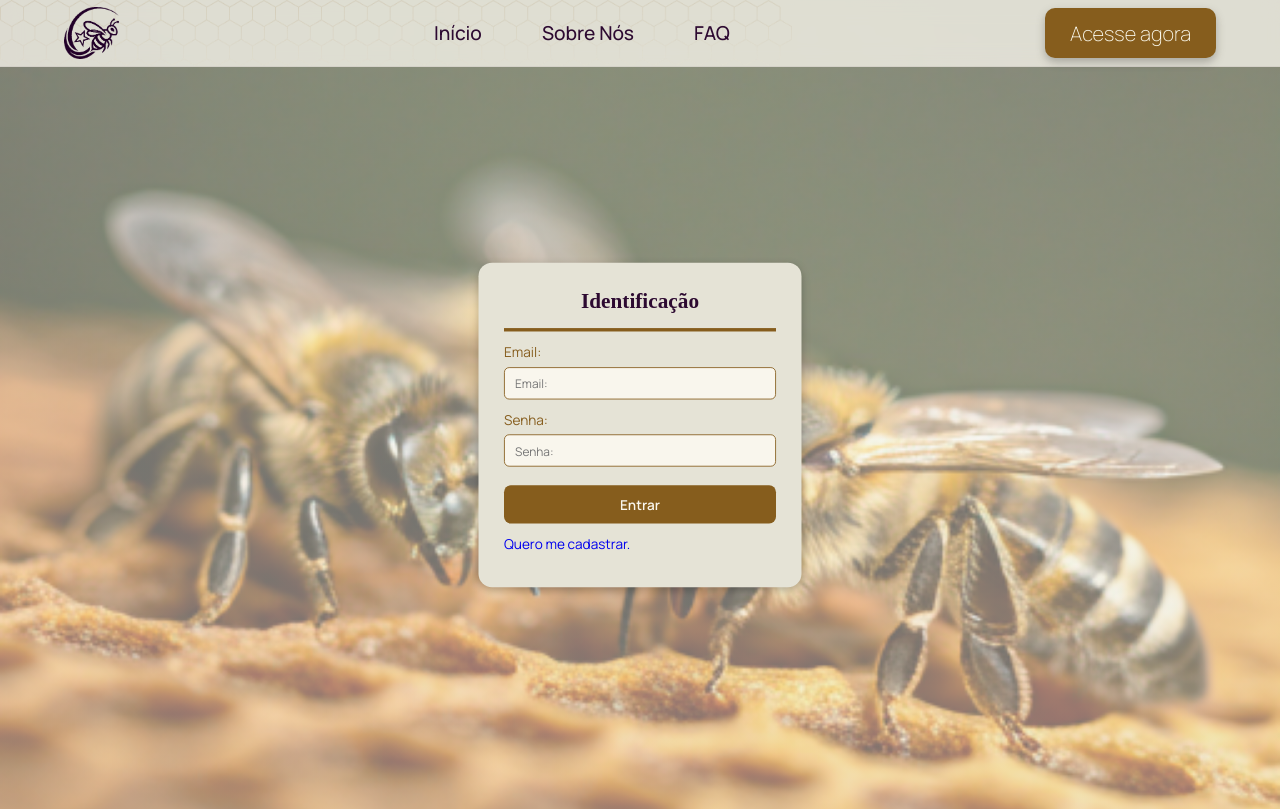
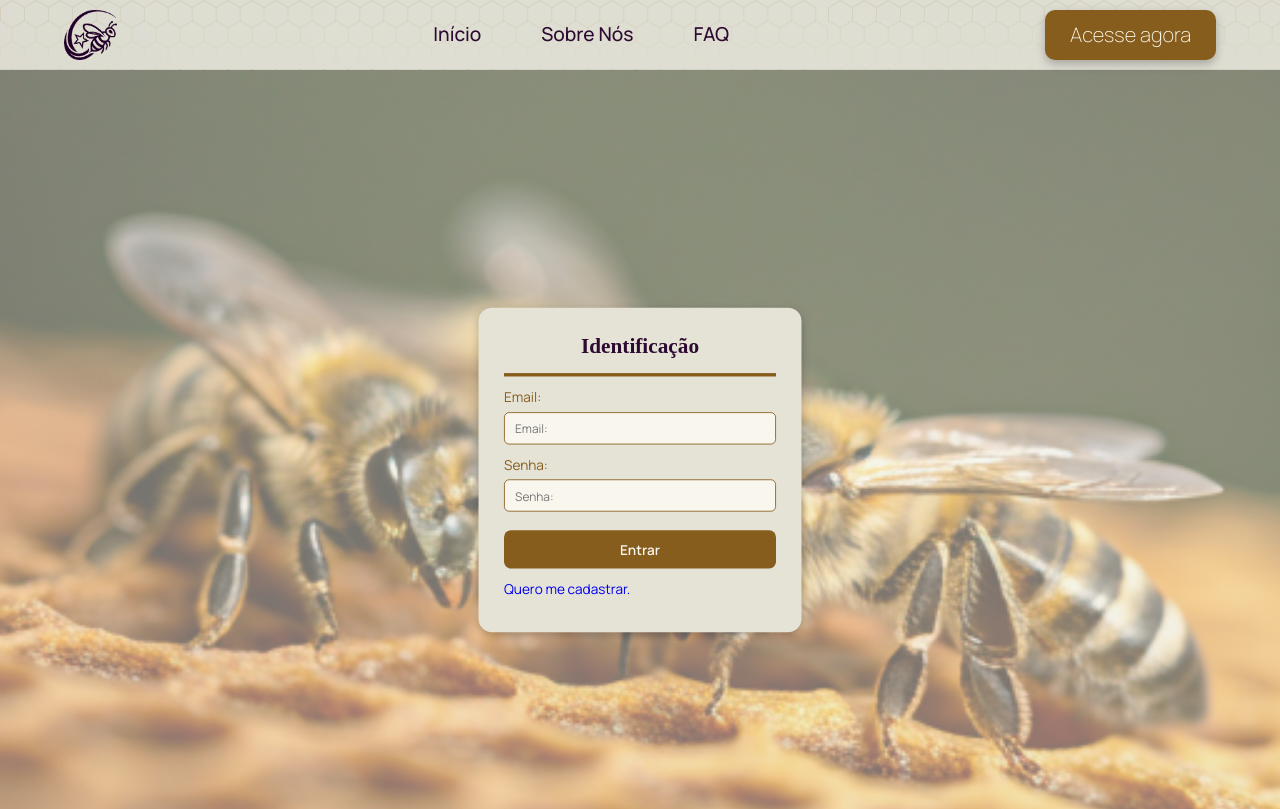
Before and after one commit to Alianca-Apis/AliancaApis, a plain HTML site: page AliancaApis - Site/login.html in a window 1280 px wide. Shown: the top 809 px of the page. Drawn offline with Linux system fonts and the light colour scheme; a web font is replaced by a local one.

Commit message:
correção da header e ajuste no script do banco

```diff
--- a/AliancaApis - Site/style.css
+++ b/AliancaApis - Site/style.css
@@ -33,7 +33,7 @@
     line-height: 1.6;
     margin: 0;
     font-weight: 400;
-    padding-top: 100px;
+    padding-top: 70px;
 }
 
 .bodyCadastro {
@@ -43,8 +43,7 @@
     line-height: 1.6;
     margin: 0;
     font-weight: 400;
-    padding-top: 25px;
-    padding-bottom: 0px
+    padding-top: 70px;
 }
 
 h1,
@@ -97,10 +96,11 @@ button {
     display: flex;
     justify-content: space-between;
     align-items: center;
-    padding: 1px 5%;
+    padding: 0 5%;
 
     position: fixed;
     top: 0;
+    height: 70px;
     left: 0;
     width: 100%;
     z-index: 1000;
@@ -108,7 +108,6 @@ button {
     background-color: #f9f6edc5;
     background-image: url(./assets/imgs/colmeia.png);
     background-size: contain;
-    background-repeat: no-repeat;
 
     backdrop-filter: blur(10px);
 
@@ -143,15 +142,15 @@ button {
 /* LOGO HEADER */
 
 .logo {
-    height: 8vh;
+    height: 50px;
     display: flex;
     justify-content: center;
     align-items: center;
 }
 
 .logo img {
-    height: 80%;
-    width: 100%;
+    height: 100%;
+    width: auto;
 }
 
 /* LOGO FOOTER */
```
Also changed, not shown: 1 other file.
